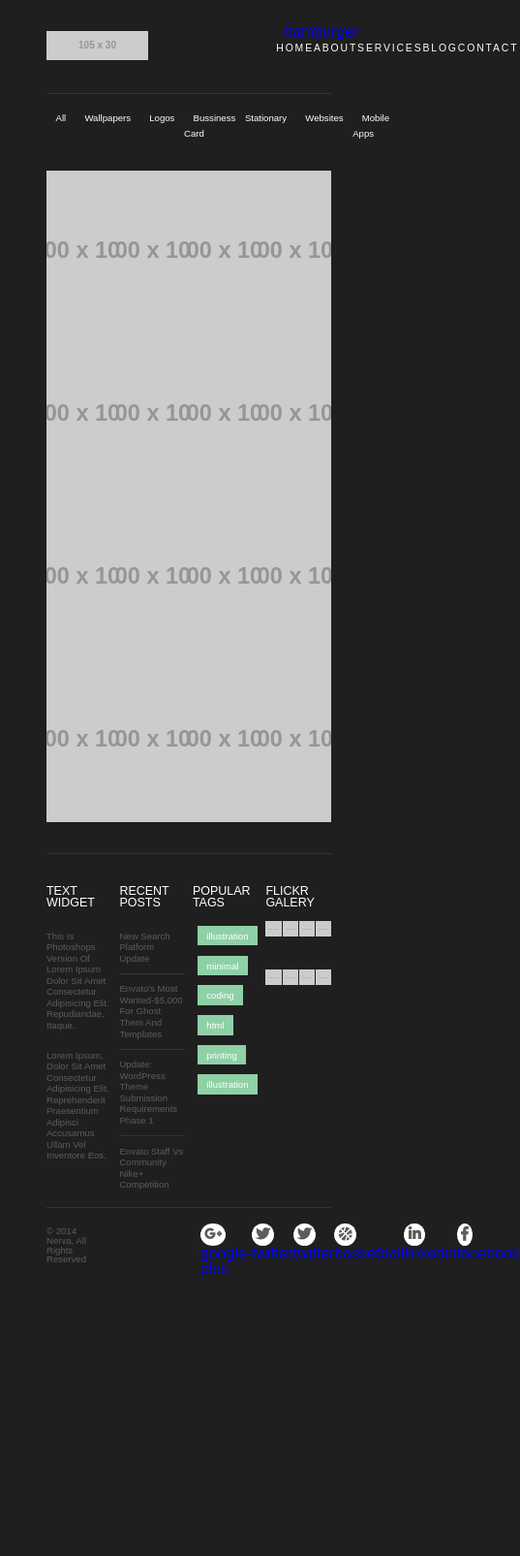
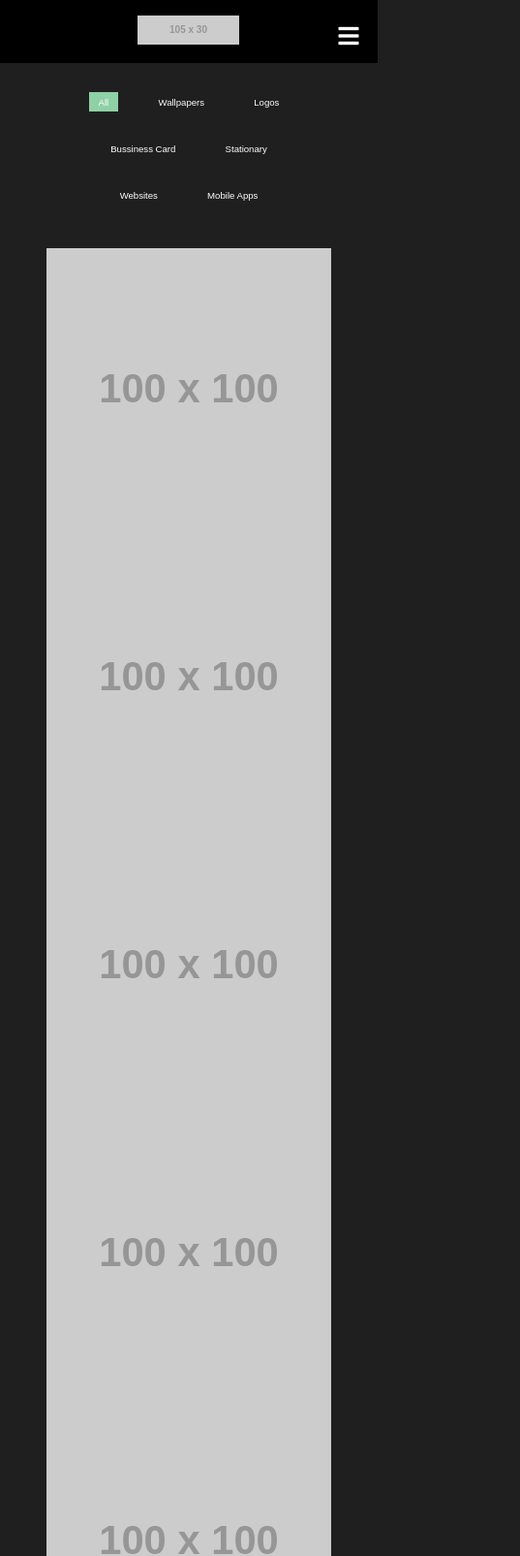
Before and after one commit to HimanshuAxioned/Task1DomManipulation.github.io, a plain HTML site: page index.html in a window 390 px wide. Shown: the top 1605 px of the page at 97% size, 537 px wide, since content can reach past the window. Before the commit the page ends 1333 px from the top, so only its background shows below. Drawn offline with Linux system fonts and the light colour scheme; placeholder pictures from the web are drawn by us.

Commit message:
code for js

```diff
--- a/index.html
+++ b/index.html
@@ -11,13 +11,13 @@
 <body>
   <!--navigation-->
   <header>
-    <a href="#FIXME" class="icon hamburger">hamburger</a>
+    <a href="#FIXME" class="removeText icon hamburger ">hamburger</a>
     <div class="header-content wrapper">
       <a href="#FIXME" title="logo">
         <h1> <img src="https://via.placeholder.com/105x30" alt="logo"></h1>
       </a>
       <nav >
-        <ul class="nav-list rsp">
+        <ul class="nav-list responsive-nav">
           <li> <a href="#FIXME" title="home">home</a></li>
           <li> <a href="#FIXME" title="about">about</a></li>
           <li> <a href="#FIXME" title="services">services</a></li>
@@ -32,32 +32,64 @@
   <section class="gallery">
     <div class="wrapper">
       <ul class="filter-items">
-        <li><a href="#FIXME" class="item" title="all">all</a></li>
-        <li><a href="#FIXME" class="item" title="wallpapers">wallpapers</a></li>
-        <li><a href="#FIXME" class="item" title="logos">logos</a></li>
-        <li><a href="#FIXME" class="item" title="bussinessCard">bussiness card</a></li>
-        <li><a href="#FIXME" class="item" title="stationary">stationary</a></li>
-        <li><a href="#FIXME" class="item" title="websites">websites</a></li>
-        <li><a href="#FIXME" class="item" title="mobileApps">mobile apps</a></li>
+        <li><a href="#FIXME" class="item active" title="all" data-name="all">all</a></li>
+        <li><a href="#FIXME" class="item" title="wallpapers" data-name="wallpapers">wallpapers</a></li>
+        <li><a href="#FIXME" class="item" title="logos" data-name="logos">logos</a></li>
+        <li><a href="#FIXME" class="item" title="bussinessCard" data-name="bussinessCard">bussiness card</a></li>
+        <li><a href="#FIXME" class="item" title="stationary" data-name="stationary">stationary</a></li>
+        <li><a href="#FIXME" class="item" title="websites" data-name="websites">websites</a></li>
+        <li><a href="#FIXME" class="item" title="mobileApps" data-name="mobileApps">mobile apps</a></li>
       </ul>
 
       <ul class="gallery-content">
-        <li class="image"><figure><img src="https://via.placeholder.com/100x100" alt="image1"></figure></li>
-        <li class="image"><figure><img src="https://via.placeholder.com/100x100" alt="image2"></figure></li>
-        <li class="image"><figure><img src="https://via.placeholder.com/100x100" alt="image3"></figure></li>
-        <li class="image"><figure><img src="https://via.placeholder.com/100x100" alt="image4"></figure></li>
-        <li class="image"><figure><img src="https://via.placeholder.com/100x100" alt="image5"></figure></li>
-        <li class="image"><figure><img src="https://via.placeholder.com/100x100" alt="image6"></figure></li>
-        <li class="image"><figure><img src="https://via.placeholder.com/100x100" alt="image7"></figure></li>
-        <li class="image"><figure><img src="https://via.placeholder.com/100x100" alt="image8"></figure></li>
-        <li class="image"><figure><img src="https://via.placeholder.com/100x100" alt="image9"></figure></li>
-        <li class="image"><figure><img src="https://via.placeholder.com/100x100" alt="image10"></figure></li>
-        <li class="image"><figure><img src="https://via.placeholder.com/100x100" alt="image11"></figure></li>
-        <li class="image"><figure><img src="https://via.placeholder.com/100x100" alt="image12"></figure></li>
-        <li class="image"><figure><img src="https://via.placeholder.com/100x100" alt="image13"></figure></li>
-        <li class="image"><figure><img src="https://via.placeholder.com/100x100" alt="image14"></figure></li>
-        <li class="image"><figure><img src="https://via.placeholder.com/100x100" alt="image15"></figure></li>
-        <li class="image"><figure><img src="https://via.placeholder.com/100x100" alt="image16"></figure></li>
+        <li class="image" data-name="logos">
+          <figure><img src="https://via.placeholder.com/100x100" alt="image1"></figure>
+        </li>
+        <li class="image" data-name="logos">
+          <figure><img src="https://via.placeholder.com/100x100" alt="image2"></figure>
+        </li>
+        <li class="image" data-name="bussinessCard">
+          <figure><img src="https://via.placeholder.com/100x100" alt="image3"></figure>
+        </li>
+        <li class="image" data-name="wallpapers">
+          <figure><img src="https://via.placeholder.com/100x100" alt="image4"></figure>
+        </li>
+        <li class="image" data-name="mobileApps">
+          <figure><img src="https://via.placeholder.com/100x100" alt="image5"></figure>
+        </li>
+        <li class="image" data-name="logos">
+          <figure><img src="https://via.placeholder.com/100x100" alt="image6"></figure>
+        </li>
+        <li class="image" data-name="websites">
+          <figure><img src="https://via.placeholder.com/100x100" alt="image7"></figure>
+        </li>
+        <li class="image" data-name="websites">
+          <figure><img src="https://via.placeholder.com/100x100" alt="image8"></figure>
+        </li>
+        <li class="image" data-name="mobileApps">
+          <figure><img src="https://via.placeholder.com/100x100" alt="image9"></figure>
+        </li>
+        <li class="image" data-name="wallpapers">
+          <figure><img src="https://via.placeholder.com/100x100" alt="image10"></figure>
+        </li>
+        <li class="image" data-name="logos">
+          <figure><img src="https://via.placeholder.com/100x100" alt="image11"></figure>
+        </li>
+        <li class="image" data-name="websites">
+          <figure><img src="https://via.placeholder.com/100x100" alt="image12"></figure>
+        </li>
+        <li class="image" data-name="stationary">
+          <figure><img src="https://via.placeholder.com/100x100" alt="image13"></figure>
+        </li>
+        <li class="image" data-name="stationary">
+          <figure><img src="https://via.placeholder.com/100x100" alt="image14"></figure>
+        </li>
+        <li class="image" data-name="stationary">
+          <figure><img src="https://via.placeholder.com/100x100" alt="image15"></figure>
+        </li>
+        <li class="image" data-name="stationary">
+          <figure><img src="https://via.placeholder.com/100x100" alt="image16"></figure>
+        </li>
       </ul>
     </div>
   </section>
@@ -108,15 +140,16 @@
       <div class="copy-right">
         <p>&copy; 2014 nerva, all rights reserved</p>
         <ul>
-          <li><a href="#FIXME" target="_blank" title="google-plus" class="icon google-plus">google-plus</a></li>
-          <li><a href="#FIXME" target="_blank" title="twitter" class="icon twitter">twitter</a></li>
-          <li><a href="#FIXME" target="_blank" title="twitter" class="icon twitter">twitter</a></li>
-          <li><a href="#FIXME" target="_blank" title="baseball" class="icon basketball"> basketball</a></li>
-          <li><a href="#FIXME" target="_blank" title="linkedin" class="icon linkedin">linkedin</a></li>
-          <li><a href="#FIXME" target="_blank" title="facebook" class="icon facebook">facebook</a></li>
+          <li><a href="#FIXME" target="_blank" title="google-plus" class="removeText icon google-plus">google-plus</a></li>
+          <li><a href="#FIXME" target="_blank" title="twitter" class="removeText icon twitter">twitter</a></li>
+          <li><a href="#FIXME" target="_blank" title="twitter" class="removeText icon twitter">twitter</a></li>
+          <li><a href="#FIXME" target="_blank" title="baseball" class="removeText icon basketball"> basketball</a></li>
+          <li><a href="#FIXME" target="_blank" title="linkedin" class="removeText icon linkedin">linkedin</a></li>
+          <li><a href="#FIXME" target="_blank" title="facebook" class="removeText icon facebook">facebook</a></li>
         </ul>
       </div>
     </div>
   </footer>
 </body>
+<script src="main.js"></script>
 </html>
--- /dev/null
+++ b/main.js
@@ -0,0 +1,40 @@
+let removeText = document.querySelectorAll('.removeText');
+let hamburger =  document.querySelector('.hamburger');
+let navList = document.querySelector('.nav-list');
+let filterItem = document.querySelector('.filter-items');
+let filterImage = document.querySelectorAll('.image');
+
+//removing text
+removeText.forEach(function(text){
+  text.innerHTML= "";
+})
+
+// hamburger
+hamburger.addEventListener('click', function(){
+  navList.classList.toggle('responsive-nav');
+  hamburger.classList.toggle('close');
+})
+
+//filter gallery
+function filterFunction(){
+  filterItem.addEventListener('click', function(e){
+    if (e.target.classList.contains('item')){
+      filterItem.querySelector('.active').classList.remove('active');
+      e.target.classList.add('active');
+
+      let filterName = e.target.getAttribute('data-name');
+      filterImage.forEach(function(img){
+        let filterImg= img.getAttribute('data-name');
+        if ( filterName == filterImg || filterName == 'all'){
+          img.classList.add('show-img');
+        }
+        else{
+          img.classList.add('hide-img');
+          img.classList.remove('show-img');
+        }
+      });
+    }
+  })
+}
+
+filterFunction();
--- a/style.css
+++ b/style.css
@@ -95,11 +95,13 @@ nav {
 }
 
 /* section gallery */
+
 .filter-items{
   width: 50%;
   margin-top: 5%;
   display: flex;
   justify-content: space-between;
+  flex-wrap: wrap;
  }
 
 
@@ -111,10 +113,9 @@ nav {
   text-transform: capitalize;
 }
 
-.item:hover ,.item:focus {
-  background-color: #8FD0A6;
-}
+.active { background-color: #8FD0A6; }
 
+.item:hover { background-color: #8FD0A6; }
 
 .gallery-content{
   width: 100%;
@@ -141,6 +142,10 @@ nav {
   object-fit: cover;
 }
 
+.image.hide-img{display: none; }
+
+.image.show-img{ display: block;}
+
 /* footer */
 .footer-content{
   display: flex;
@@ -148,6 +153,7 @@ nav {
   border-bottom: 1px solid #353434;
   justify-content: space-between;
   text-transform: capitalize;
+  flex-wrap: wrap;
 }
 
 .footer-content div {
@@ -208,20 +214,26 @@ nav {
 .flickr figure > img { width: 100%; }
 
 .copy-right {
+  width: 100%;
   display: flex;
 }
 
 .copy-right p {
-  width: 30%;
+  width: 50%;
   padding: 2em 0;
   color: #5f5b5b;
   font-size: 0.6em;
   text-transform: capitalize;
 }
 .copy-right ul {
+  width: 50%;
   margin: 1em 0;
-  padding-left: 40%;
+  padding-left: 29%;
   display: flex;
+}
+
+.copy-right li{
+  margin: 0 0.2em;
 }
 
 .icon::before {
@@ -240,6 +252,15 @@ nav {
 
 .hamburger::before{
   content: "\f0c9";
+  display: none;
+  color: #ffffff;
+  font-family: "Font Awesome 5 Free";
+  font-size: x-large;
+  font-weight: 900;
+}
+
+.close::before{
+  content: "\f00d";
   display: none;
   color: #ffffff;
   font-family: "Font Awesome 5 Free";
@@ -293,7 +314,7 @@ nav {
 
 .facebook::before{
   content: "\f39e";
-  padding: 0.3em;
+  padding: 0.3em 0.5em;
   border-radius: 50%;
   color: #5f5b5b;
   background-color: #ffffff;
@@ -301,3 +322,91 @@ nav {
   font-size: 0.9em;
   font-weight: 900;
 }
+
+@media screen and (max-width: 1034px) {
+  .filter-items { width: 70%;}
+
+  .copy-right ul { padding-left: 25%;}
+}
+
+@media screen and (max-width: 900px) {
+  .filter-items { width: 90%;}
+
+  nav {
+    width: 55%;
+    margin-left: 30%;
+  }
+
+  .footer-content div {
+    width: 48%;
+
+  }
+
+  .copy-right ul { padding-left: 18%;}
+}
+
+@media screen and (max-width: 700px) {
+  .filter-items { width: 100%;}
+
+  nav {
+    width: 100%;
+    margin-left: 10%;
+  }
+
+  .copy-right ul { padding-left: 10%;}
+
+}
+
+@media screen and (max-width: 570px) {
+
+  .hamburger::before { display: block; }
+
+  header {
+    padding-top: 1em ;
+    background-color: #000000;
+  }
+
+  .header-content {
+    flex-direction: column;
+    border-bottom: none;
+  }
+
+  nav{
+    margin-left: 0;
+    padding: 0;
+    padding-bottom: 1em;
+    text-align: center;
+  }
+
+  .nav-list {
+    display: block;
+    flex-direction: column;
+  }
+
+  .nav-list li { margin: 1em 0; }
+
+  .responsive-nav { display: none;}
+
+  .filter-items { justify-content: center;}
+
+  .filter-items li { margin: 1em}
+
+  .gallery-content li{
+    width: 100%;
+    min-height: 10.5em;
+  }
+
+  .footer-content div {
+    width: 100%;
+    margin-top: 2em;
+  }
+
+  .copy-right ul { padding-left: 0;}
+
+}
+
+
+
+
+
+-bottom
```
